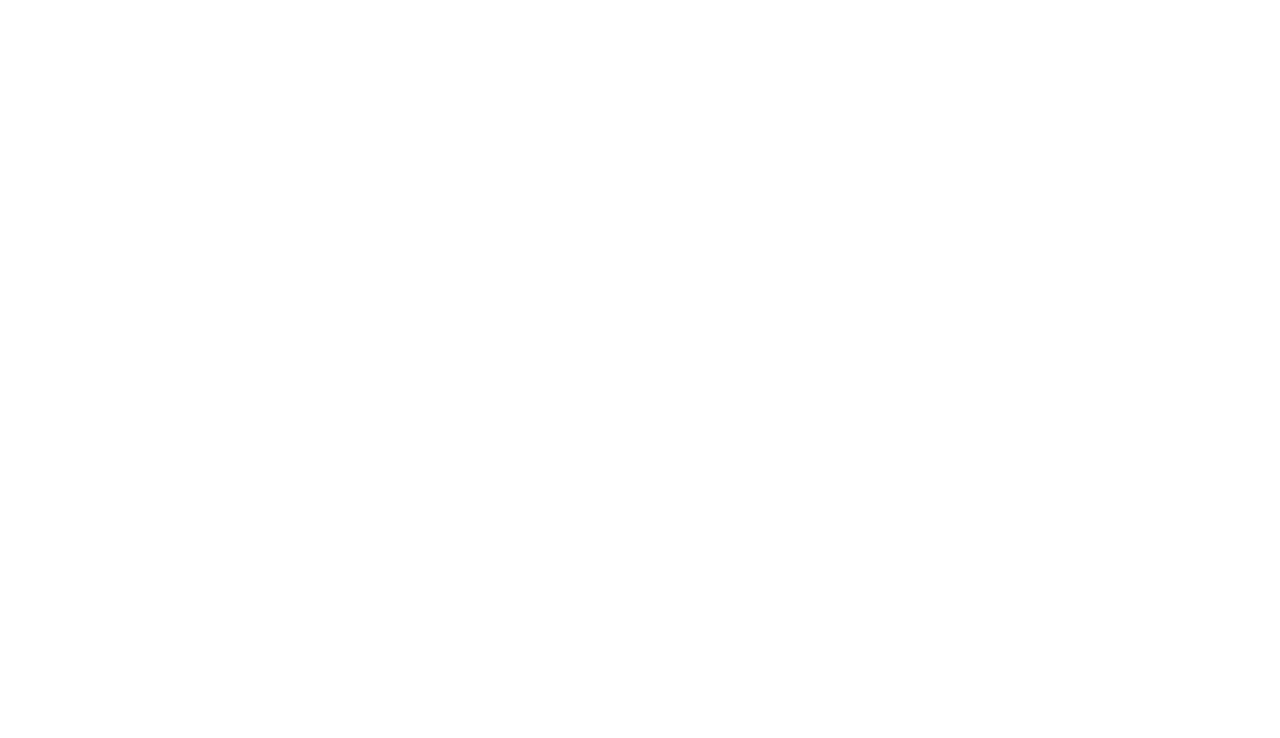
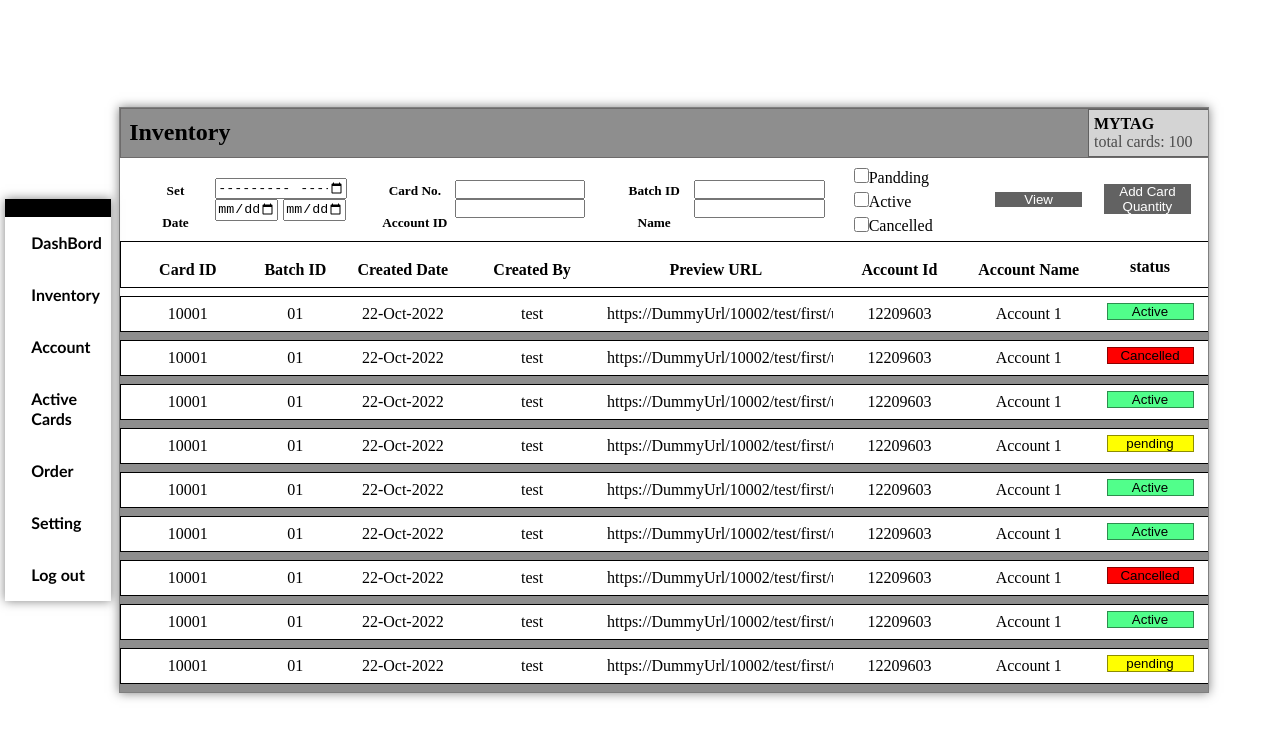
Before and after one commit to 23Harshvardhan/MyTAG, an Angular app: page /inventory in a window 1280 px wide. Before the commit this address led to /. Shown: the top 738 px of the page. Built offline with nearby package versions, Linux system fonts and the light colour scheme.

Commit message:
Home Page Scheme Changed
Routing Fixed
Home Page color scheme fixed
Inventory page fixed

```diff
--- a/src/app/app-routing.module.ts
+++ b/src/app/app-routing.module.ts
@@ -15,6 +15,7 @@
 import { CreateCardComponent } from './create-card/create-card.component';
 import { UserDashboardNavComponent } from './user-dashboard-nav/user-dashboard-nav.component';
 import { CardPreviewComponent } from './card-preview/card-preview.component';
+import { InventoryComponent } from './inventory/inventory.component';
 
 const routes: Routes = [
   {path: 'login', component:LoginComponent},
@@ -30,7 +31,8 @@
   {path: 'teamsDashboard', component:TeamsDashboardComponent},
   {path: 'createCard', component:CreateCardComponent},
   {path: 'userDashboardNav', component:UserDashboardNavComponent},
-  {path: 'cardPreview', component:CardPreviewComponent}
+  {path: 'cardPreview', component:CardPreviewComponent},
+  {path: 'inventory', component:InventoryComponent}
 ];
 
 @NgModule({
@@ -40,4 +42,4 @@
 
 export class AppRoutingModule { }
 export const routingComponents = [LoginComponent, HomeComponent, SignupComponent, ChooseCardComponent, DemoComponent, FeaturesComponent, PricingComponent, ContactusComponent,
-UserDashboardComponent, SuperuserDashboardComponent, TeamsDashboardComponent, CreateCardComponent, UserDashboardNavComponent, CardPreviewComponent]
+UserDashboardComponent, SuperuserDashboardComponent, TeamsDashboardComponent, CreateCardComponent, UserDashboardNavComponent, CardPreviewComponent, InventoryComponent]
--- a/src/app/contactus/contactus.component.scss
+++ b/src/app/contactus/contactus.component.scss
@@ -7,6 +7,7 @@
 .hero-caption {
     font-family: 'Lato', sans-serif;
     font-size: 50px;
+    color: white;
 }
 
 .hero-desc {
@@ -15,6 +16,7 @@
     font-size: 18px;
     text-align: justify;
     text-justify: auto;
+    color: white;
 }
 
 .app-down-section {
@@ -134,6 +136,7 @@
     font-family: 'Lato', sans-serif;
     font-size: 20px;
     font-weight: 300;
+    color: white;
 }
 
 .form-panel {
--- a/src/app/features/features.component.html
+++ b/src/app/features/features.component.html
@@ -32,7 +32,7 @@
         </div>
       </div>
       <div class="hero-img-pnl">
-        <img class="demoimg" src="../assets/img/nftimg.png">
+        <img class="demoimg" src="../assets/img/networkimg.png">
       </div>
     </section>
   </section>
--- a/src/app/inventory/inventory.component.html
+++ b/src/app/inventory/inventory.component.html
@@ -1,10 +1,19 @@
+<!DOCTYPE html>
+<html lang="en">
+
+<head>
+    <meta charset="UTF-8">
+    <meta http-equiv="X-UA-Compatible" content="IE=edge">
+    <meta name="viewport" content="width=device-width, initial-scale=1.0">
+</head>
+
+<body>
     <nav class="vertical_navBar">
-
         <div class="imageContainer">
             <img src="">
         </div>
+
         <ul>
-
             <li><b><a href="#">DashBord</a></b></li>
             <li><b><a href="#">Inventory</a></b></li>
             <li><b><a href="#">Account</a></b></li>
@@ -14,63 +23,62 @@
             <li><b><a href="#">Log out</a></b></li>
         </ul>
     </nav>
+
     <div class="All_page_Content">
         <section class="TopContent">
             <div class="title">
                 <h1>Inventory</h1>
             </div>
+
             <div class="totle_cards">
-                <!-- card count -->
                 <h1><b> MYTAG</b></h1>total cards: <span id="card_count">100</span>
+            </div>
+        </section>
 
-        <!-- </section> -->
         <section class="bottom-content">
             <div class="input-container">
                 <div class="subbox1">
                     <h5>Set</h5>
                     <h5>Date</h5>
                 </div>
+
                 <div class="subbox2">
                     <input type="month" id="month">
                     <div class="onelinecontant">
-
                         <input type="date" id="date">
                         <input type="date" id="current-date">
                     </div>
                 </div>
+            </div>
 
-            </div>
             <div class="input-container">
                 <div class="subbox1">
                     <h5>Card No.</h5>
                     <h5>Account ID</h5>
                 </div>
                 <div class="subbox2-2">
-
                     <input type="number">
                     <input type="text">
+                </div>
+            </div>
 
-                </div>
-
-            </div>
             <div class="input-container">
                 <div class="subbox1">
                     <h5>Batch ID</h5>
                     <h5>Name</h5>
                 </div>
                 <div class="subbox2-2">
-
                     <input type="number">
                     <input type="text">
+                </div>
+            </div>
 
-                </div>
-
-            </div>
             <div class="check-list">
                 <input type="checkbox"><span>Pandding</span><br>
                 <input type="checkbox"><span>Active</span><br>
                 <input type="checkbox"><span>Cancelled</span>
             </div>
+
             <div class="container-btn">
                 <div class="container1">
                     <button>View</button>
@@ -78,14 +86,11 @@
                 <div class="container2">
                     <button>Add Card</button>
                     <button>Quantity</button>
-
                 </div>
             </div>
         </section>
 
         <div class="contentHead">
-            <!-- IMPORTENT -->
-            <!-- you can use the id for backend i don't have done stylieng with ID so u can also modify them -->
             <div class="Card-Id">
                 <h4>Card ID</h4>
             </div>
@@ -111,16 +116,115 @@
                 <h4>status</h4>
             </div>
         </div>
+
         <div class="maincontant-data">
-            <!-- this is the heading for main details -->
+            <div class="personal-details">
+                <div class="Card-Id">
+                    <span>10001</span>
+                </div>
+                <div class="Batch-Id">
+                    <span>01</span>
+                </div>
+                <div class="Created-Date">
+                    <span>22-Oct-2022</span>
+                </div>
+                <div class="Created-By">
+                    <span>test</span>
+                </div>
+                <div class="Preview-url">
+                    <a href="#">https://DummyUrl/10002/test/first/url</a>
+                </div>
+                <div class="Account-Id">
+                    <span>12209603</span>
+                </div>
+                <div class="Account-Name">
+                    <span>Account 1</span>
+                </div>
+                <div class="status">
+                    <button class="status-active">Active</button>
+                </div>
+            </div>
 
-            <!-- Data fetch from back-end will be added from hear -->
-            <!-- use class
- status-active -> green background of button
- status-panding -> yellow background of button
- status-Cancelled -> red background of button -->
+            <div class="personal-details">
+                <div class="Card-Id">
+                    <span>10001</span>
+                </div>
+                <div class="Batch-Id">
+                    <span>01</span>
+                </div>
+                <div class="Created-Date">
+                    <span>22-Oct-2022</span>
+                </div>
+                <div class="Created-By">
+                    <span>test</span>
+                </div>
+                <div class="Preview-url">
+                    <a href="#">https://DummyUrl/10002/test/first/url</a>
+                </div>
+                <div class="Account-Id">
+                    <span>12209603</span>
+                </div>
+                <div class="Account-Name">
+                    <span>Account 1</span>
+                </div>
+                <div class="status">
+                    <button class="status-Cancelled">Cancelled</button>
+                </div>
+            </div>
+            <div class="personal-details">
+                <div class="Card-Id">
+                    <span>10001</span>
+                </div>
+                <div class="Batch-Id">
+                    <span>01</span>
+                </div>
+                <div class="Created-Date">
+                    <span>22-Oct-2022</span>
+                </div>
+                <div class="Created-By">
+                    <span>test</span>
+                </div>
+                <div class="Preview-url">
+                    <a href="#">https://DummyUrl/10002/test/first/url</a>
+                </div>
+                <div class="Account-Id">
+                    <span>12209603</span>
+                </div>
+                <div class="Account-Name">
+                    <span>Account 1</span>
+                </div>
+                <div class="status">
+                    <button class="status-active">Active</button>
+                </div>
+            </div>
+            <div class="personal-details">
 
+                <div class="Card-Id">
+                    <span>10001</span>
+                </div>
+                <div class="Batch-Id">
+                    <span>01</span>
+                </div>
+                <div class="Created-Date">
+                    <span>22-Oct-2022</span>
+                </div>
+                <div class="Created-By">
+                    <span>test</span>
+                </div>
+                <div class="Preview-url">
+                    <a href="#">https://DummyUrl/10002/test/first/url</a>
+                </div>
+                <div class="Account-Id">
+                    <span>12209603</span>
+                </div>
+                <div class="Account-Name">
+                    <span>Account 1</span>
+                </div>
+                <div class="status">
 
+                    <button class="status-panding">pending</button>
+                </div>
+            </div>
 
             <div class="personal-details">
 
@@ -134,10 +238,10 @@
                     <span>22-Oct-2022</span>
                 </div>
                 <div class="Created-By">
-                    <span>Gopal</span>
+                    <span>test</span>
                 </div>
                 <div class="Preview-url">
-                    <a href="#">https://DummyUrl/10002/gopal/first/url</a>
+                    <a href="#">https://DummyUrl/10002/test/first/url</a>
                 </div>
                 <div class="Account-Id">
                     <span>12209603</span>
@@ -162,10 +266,38 @@
                     <span>22-Oct-2022</span>
                 </div>
                 <div class="Created-By">
-                    <span>Gopal</span>
+                    <span>test</span>
                 </div>
                 <div class="Preview-url">
-                    <a href="#">https://DummyUrl/10002/gopal/first/url</a>
+                    <a href="#">https://DummyUrl/10002/test/first/url</a>
+                </div>
+                <div class="Account-Id">
+                    <span>12209603</span>
+                </div>
+                <div class="Account-Name">
+                    <span>Account 1</span>
+                </div>
+                <div class="status">
+
+                    <button class="status-active">Active</button>
+                </div>
+            </div>
+            <div class="personal-details">
+
+                <div class="Card-Id">
+                    <span>10001</span>
+                </div>
+                <div class="Batch-Id">
+                    <span>01</span>
+                </div>
+                <div class="Created-Date">
+                    <span>22-Oct-2022</span>
+                </div>
+                <div class="Created-By">
+                    <span>test</span>
+                </div>
+                <div class="Preview-url">
+                    <a href="#">https://DummyUrl/10002/test/first/url</a>
                 </div>
                 <div class="Account-Id">
                     <span>12209603</span>
@@ -190,10 +322,10 @@
                     <span>22-Oct-2022</span>
                 </div>
                 <div class="Created-By">
-                    <span>Gopal</span>
+                    <span>test</span>
                 </div>
                 <div class="Preview-url">
-                    <a href="#">https://DummyUrl/10002/gopal/first/url</a>
+                    <a href="#">https://DummyUrl/10002/test/first/url</a>
                 </div>
                 <div class="Account-Id">
                     <span>12209603</span>
@@ -218,153 +350,10 @@
                     <span>22-Oct-2022</span>
                 </div>
                 <div class="Created-By">
-                    <span>Gopal</span>
+                    <span>test</span>
                 </div>
                 <div class="Preview-url">
-                    <a href="#">https://DummyUrl/10002/gopal/first/url</a>
-                </div>
-                <div class="Account-Id">
-                    <span>12209603</span>
-                </div>
-                <div class="Account-Name">
-                    <span>Account 1</span>
-                </div>
-                <div class="status">
-
-                    <button class="status-panding">pending</button>
-                </div>
-            </div>
-
-
-
-            <div class="personal-details">
-
-                <div class="Card-Id">
-                    <span>10001</span>
-                </div>
-                <div class="Batch-Id">
-                    <span>01</span>
-                </div>
-                <div class="Created-Date">
-                    <span>22-Oct-2022</span>
-                </div>
-                <div class="Created-By">
-                    <span>Gopal</span>
-                </div>
-                <div class="Preview-url">
-                    <a href="#">https://DummyUrl/10002/gopal/first/url</a>
-                </div>
-                <div class="Account-Id">
-                    <span>12209603</span>
-                </div>
-                <div class="Account-Name">
-                    <span>Account 1</span>
-                </div>
-                <div class="status">
-
-                    <button class="status-active">Active</button>
-                </div>
-            </div>
-            <div class="personal-details">
-
-                <div class="Card-Id">
-                    <span>10001</span>
-                </div>
-                <div class="Batch-Id">
-                    <span>01</span>
-                </div>
-                <div class="Created-Date">
-                    <span>22-Oct-2022</span>
-                </div>
-                <div class="Created-By">
-                    <span>Gopal</span>
-                </div>
-                <div class="Preview-url">
-                    <a href="#">https://DummyUrl/10002/gopal/first/url</a>
-                </div>
-                <div class="Account-Id">
-                    <span>12209603</span>
-                </div>
-                <div class="Account-Name">
-                    <span>Account 1</span>
-                </div>
-                <div class="status">
-
-                    <button class="status-active">Active</button>
-                </div>
-            </div>
-            <div class="personal-details">
-
-                <div class="Card-Id">
-                    <span>10001</span>
-                </div>
-                <div class="Batch-Id">
-                    <span>01</span>
-                </div>
-                <div class="Created-Date">
-                    <span>22-Oct-2022</span>
-                </div>
-                <div class="Created-By">
-                    <span>Gopal</span>
-                </div>
-                <div class="Preview-url">
-                    <a href="#">https://DummyUrl/10002/gopal/first/url</a>
-                </div>
-                <div class="Account-Id">
-                    <span>12209603</span>
-                </div>
-                <div class="Account-Name">
-                    <span>Account 1</span>
-                </div>
-                <div class="status">
-
-                    <button class="status-Cancelled">Cancelled</button>
-                </div>
-            </div>
-            <div class="personal-details">
-
-                <div class="Card-Id">
-                    <span>10001</span>
-                </div>
-                <div class="Batch-Id">
-                    <span>01</span>
-                </div>
-                <div class="Created-Date">
-                    <span>22-Oct-2022</span>
-                </div>
-                <div class="Created-By">
-                    <span>Gopal</span>
-                </div>
-                <div class="Preview-url">
-                    <a href="#">https://DummyUrl/10002/gopal/first/url</a>
-                </div>
-                <div class="Account-Id">
-                    <span>12209603</span>
-                </div>
-                <div class="Account-Name">
-                    <span>Account 1</span>
-                </div>
-                <div class="status">
-
-                    <button class="status-active">Active</button>
-                </div>
-            </div>
-            <div class="personal-details">
-
-                <div class="Card-Id">
-                    <span>10001</span>
-                </div>
-                <div class="Batch-Id">
-                    <span>01</span>
-                </div>
-                <div class="Created-Date">
-                    <span>22-Oct-2022</span>
-                </div>
-                <div class="Created-By">
-                    <span>Gopal</span>
-                </div>
-                <div class="Preview-url">
-                    <a href="#">https://DummyUrl/10002/gopal/first/url</a>
+                    <a href="#">https://DummyUrl/10002/test/first/url</a>
                 </div>
                 <div class="Account-Id">
                     <span>12209603</span>
@@ -378,4 +367,6 @@
                 </div>
             </div>
         </div>
-<!-- </body> -->
+    </div>
+</body>
+</html>
```
Also changed, not shown: src/app/features/features.component.scss (+5 -3 lines).
